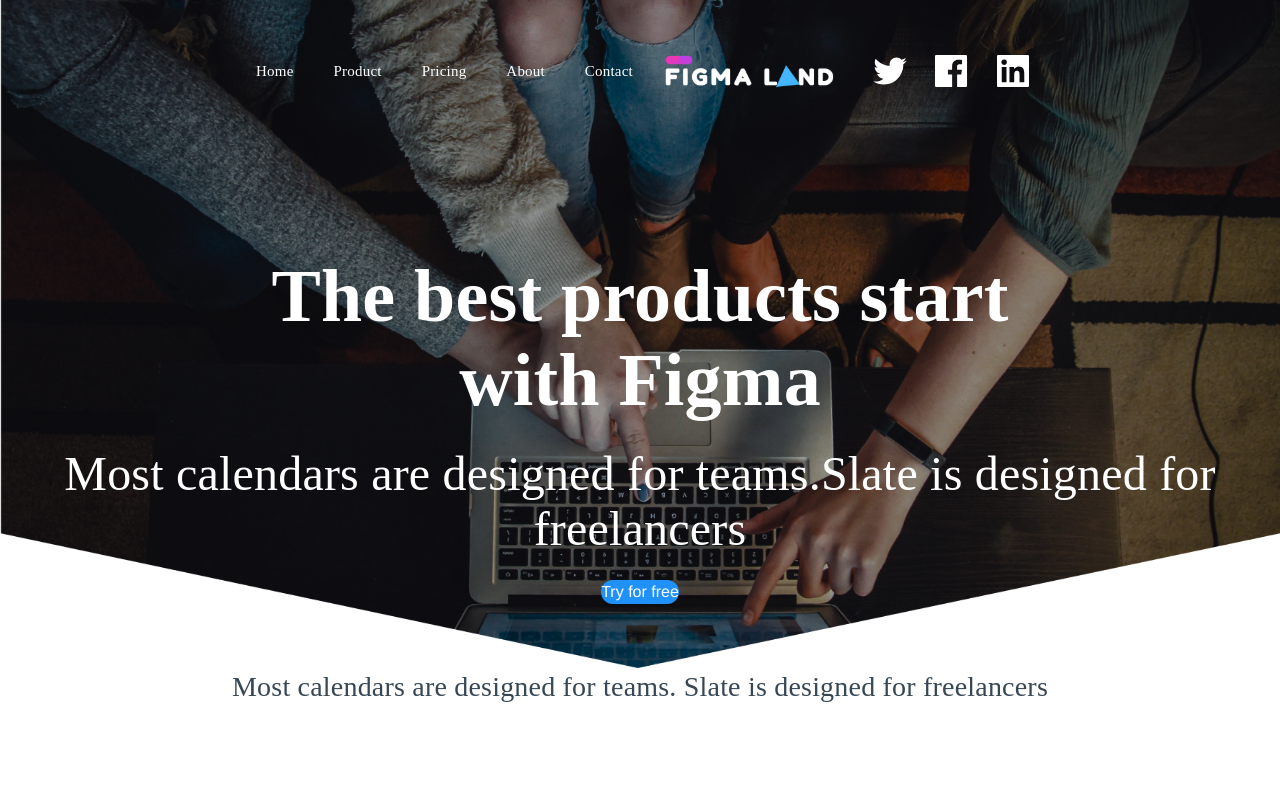
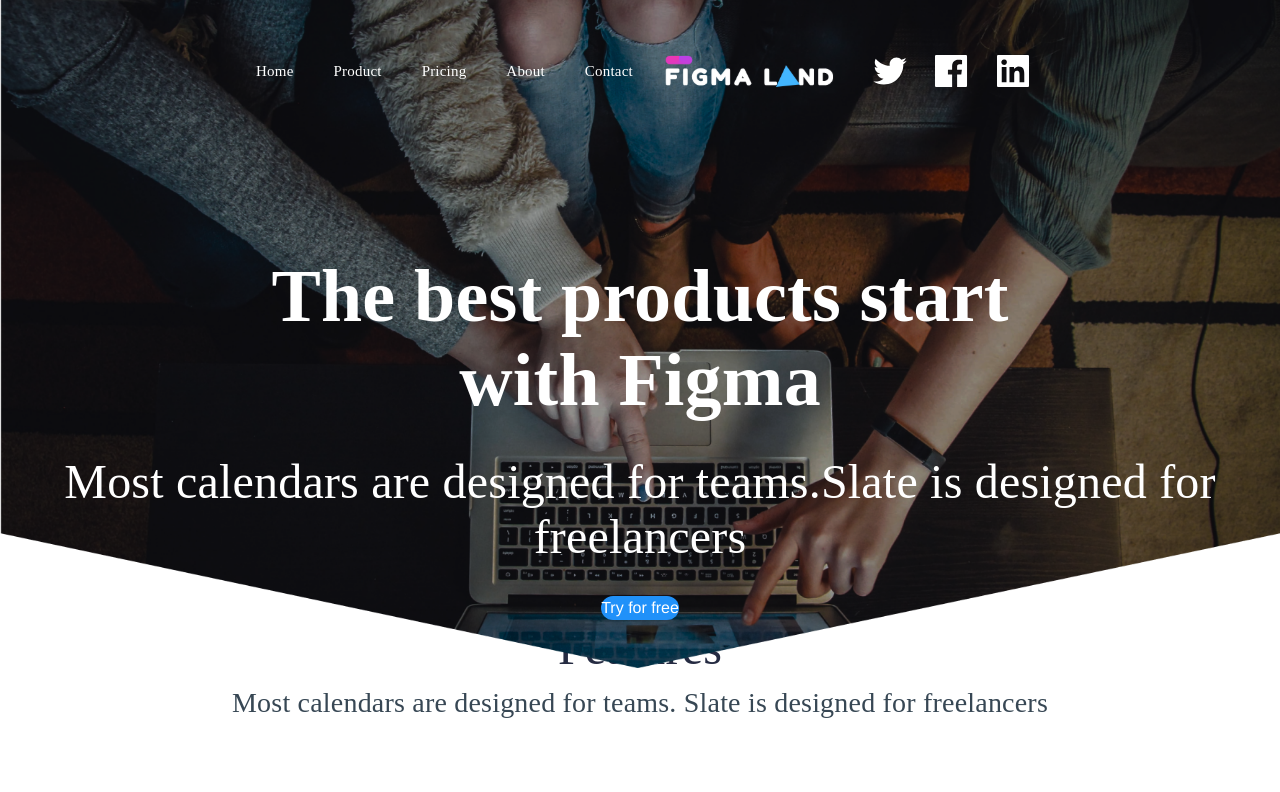
Before and after one commit to herimalala-ranaivoarisoa-rivomanana/figma, a Vue app: page / in a window 1280 px wide. Shown: the top 792 px of the page. Built offline with nearby package versions, Linux system fonts and the light colour scheme; a web font is replaced by a local one; what tailwindcss-pixel-dimensions would draw is missing.

Commit message:
[FIgma][Debug]

```diff
--- a/src/components/TheHeader.vue
+++ b/src/components/TheHeader.vue
@@ -22,25 +22,25 @@
         <img class="w-33.32px h-33.32px mr-2.5" :src="mobileMenu.link" :alt="mobileMenu.name">
       </div>
     </nav>
-    <div class="2xl:w-1280px xl:w-1280px lg:w-1280px
-                md:w-413px sm:w-344px
+    <div class="2xl:w-1280px xl:w-1280px lg:w-640px
+                md:w-640px sm:w-3200px
                 m-auto center relative">
       <p class="m-auto p-0 font-Graphik
                 font-bold text-h1 text-white
-                2xl:mx-60 xl:mx-60 lg:mx-60
-                md:mx-10 sm:mx-8
+                2xl:mx-60 xl:mx-60 lg:mx-0
+                md:mx-0 sm:mx-8
                 2xl:my-8 xl:my-6 lg:my-5
-                md:my-4 sm:my-3 mb-80
-                md:text-h2 sm:text-h2">
+                md:my-3 sm:my-3 mb-80
+                lg:text-h2 lg:font-bold">
                 {{pageTitle}}
                 </p>
       <p class="m-auto p-0  my-0 font-Graphik
                 font-normal text-h2 text-white
                 2xl:mx-0 xl:mx-0 lg:mx-0
-                md:mx-10 sm:mx-8
-                2xl:my-8 xl:my-6 lg:my-5
-                md:my-4 sm:my-3
-                md:text-h2 sm:text-h2
+                md:mx-0 sm:mx-8
+                2xl:my-8 xl:my-8 lg:my-8
+                md:my-3 sm:my-3
+                lg:text-h3
                   mb-36">
                 {{isMobile?pageDescription.mobile:pageDescription.desktop}}
                 </p>
```
Also changed, not shown: src/App.vue (+4 -4 lines).
